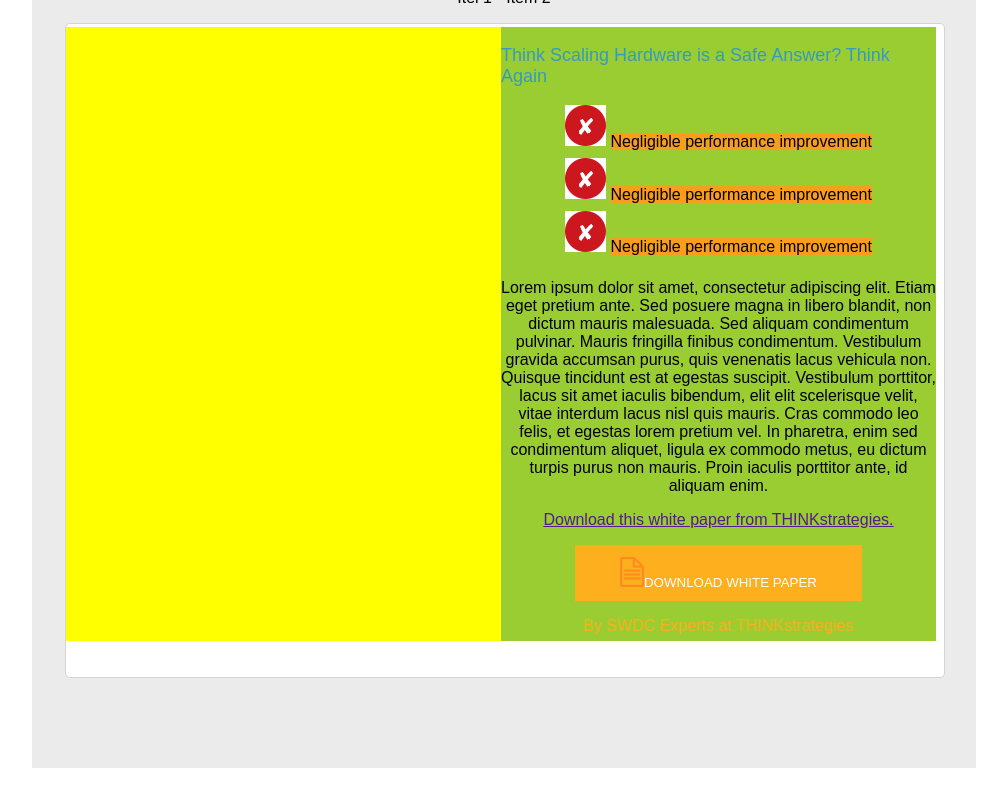
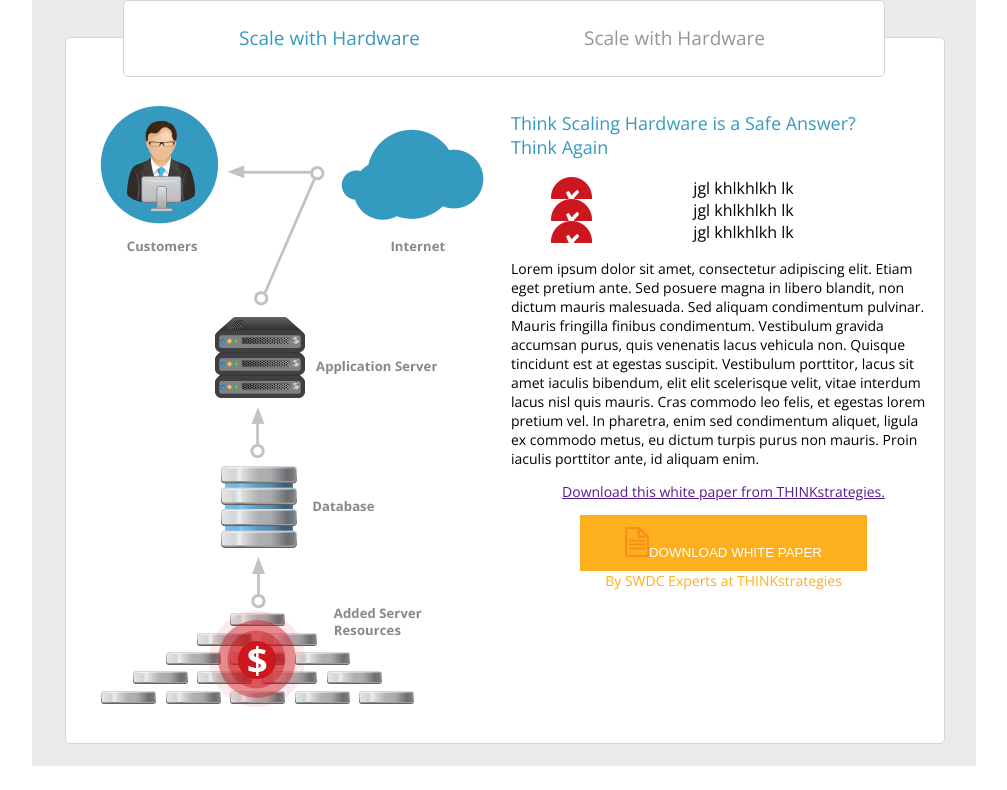
Before and after one commit to lmunozxyz/GAP, a plain HTML site: page html/index.html in a window 1280 px wide. Shown: the part 735-1525 px from the top of the page, without its empty margins (136-1143 px from the left). Before the commit the page ends 1503 px from the top, so only its background shows below. Drawn offline with nearby package versions, Linux system fonts and the light colour scheme.

Commit message:
Ma cambios

```diff
--- a/html/dist/css/style.css
+++ b/html/dist/css/style.css
@@ -1,9 +1,9 @@
-body{
+body {
     width: 100%;
     height: 100%;
     margin: 0 auto;
     background-color: white;
-    font-family: Arial, Helvetica, sans-serif;
+    font-family: 'Open Sans', sans-serif;
 
 }
 
@@ -15,39 +15,79 @@
 
 }
 
-header h1{
+header h1 {
     width: 944px;
     margin: 0 auto;
     vertical-align: middle;
-    font-family: Arial, Helvetica, sans-serif;
+
+    font-weight:800;
     font-size: 45px;
     line-height: 1.7;
     color: white;
+    text-shadow: 1px 1px 5px white, 0 0 5px white, 0 0 5px white;
+
 }
+
+
+
+.extraBold{ /* you can also name this rbt-light or whatever you like*/
+    font-weight:800;
+}
+.bold{
+    font-weight:600;
+    margin-bottom: 0;
+}
+.regular{
+    font-weight:400;
+}
+
+
+p {
+    font-size: 14px;
+    margin-top: 0;
+}
+
+
+
+
+
 
 h2 #mainContent  {
     text-align: center;
     background-color: yellowgreen;
+    top: 00px;
 }
+
+
+
+
 
 .infoHeader{
     font-size: 23px;
     color: #f99d1c;
     text-align: left;
  /*   width: 944px;*/
+    font-weight:400;
+    margin-bottom: 4px;
 }
 
 .headerSecondBox {
-    padding-top: 23px;
-    padding-bottom: 0px;
+    padding-top: 18px;
+    padding-bottom: 9px;
+
+
 }
 
 
 #preMain {
-    width: 944px;
+    width: 941px;
     margin: 0 auto;
     /*background-color: yellowgreen;*/
     margin-bottom: 34px;
+ }
+
+ #premain.p {
+     color: #555;
  }
 
  #mainBox {
@@ -69,6 +109,40 @@
      padding-top: 3px;
      text-align: center;
  }
+
+ #roundSelector {
+    top:40px;
+    width: 694px;
+    height: 75px;
+    margin: 0 auto;
+    background-color: #fff;
+    padding-left: 33px;
+    padding-right: 33px;
+    border: #d4d4d4 solid 1px;
+    border-radius: 5px;
+    z-index:10;
+    position: relative;
+ }
+
+ #selectorLeft{
+     float: left;
+     line-height: 75px;
+     vertical-align: middle;
+     width: 345px;
+     color: #359ac0;
+     font-size: 19px;
+     text-align: center;
+ }
+
+ #selectorRight{
+    float: left;
+    line-height: 75px;
+    vertical-align: middle;
+    width: 345px;
+    color: #959595;
+    font-size: 19px;
+    text-align: center;
+}
 
  #diagramImage1{
      float: left;
@@ -101,7 +175,9 @@
     text-transform: uppercase;
     color: #888888;
     font-size: 32px;
-    font-weight: 100;
+    font-weight: 400;
+    bottom:-50px;
+    position: relative;
 }
 
 #mainBoxContent {
@@ -112,27 +188,39 @@
     border-radius: 5px;
     padding: 0;
     margin: 0 auto;
-    padding-top: 3px;
+    padding-top: 55px;
     text-align: center;
 }
 
+#contentTwo p {
+    text-align: left;
+}
 
-#contentOne {
+
+.contentOne {
     float: left;
     margin: 0;
     padding: 0;
     width: 435px;
     height: 614px;
-    background-color: yellow;
+   /* background-color: yellow;*/
 }
+
+.contentOne figure {
+    float: left;
+    margin: 0;
+    padding: 0;
+}
+
+
 
 #contentTwo {
     float: left;
-    margin: 0;
+    margin: 0 0 0 10px;
     padding: 0;
-    width: 435px;
+    width: 425px;
     height: 614px;
-    background-color: yellowgreen;
+    /*background-color: yellowgreen;*/
 }
 
 .iconImage {
@@ -141,11 +229,19 @@
     line-height: 2;
   }
 .iconText {
-    line-height: 2;
+    line-height: 41px;
     vertical-align: middle;
     background-color: #f99d1c;
 
 }
+ul{
+    list-style-type: none;
+}
+li {
+    background: url(../img/iconx.gif) no-repeat left top;
+
+    margin: 0;
+  }
 
 #blueTitle {
     color:#359ac0;
@@ -156,7 +252,7 @@
 
 .linkDocument {
     color:#359ac0;
-    text-align: center;
+    text-align: center !important;
     text-decoration: underline;
 }
 
@@ -172,4 +268,9 @@
 
 .bySwdc {
     color: #fdaf1e;
+    text-align: center !important;
 }
+
+footer {
+    margin-bottom: 30px;
+}
--- a/html/index.html
+++ b/html/index.html
@@ -1,7 +1,11 @@
 <!DOCTYPE html>
 <html>
     <head>
+        <title>Prueba T&eacute;cnica GAP</title>
         <link href="./dist/css/style.css" rel="stylesheet">
+        <link rel="preconnect" href="https://fonts.gstatic.com">
+        <link href="https://fonts.googleapis.com/css2?family=Open+Sans:wght@400;800&display=swap" rel="stylesheet">
+
     </head>
 
     <body>
@@ -12,7 +16,7 @@
         <main>
             <section id="preMain">
                 <p class="infoHeader">Lorem ipsum dolor sit amet, consectetur.</p>
-                <p><strong>Lorem ipsum dolor sit amet, consectetur.</strong></p>
+                <p class="bold">Lorem ipsum dolor sit amet, consectetur.</strong></p>
                 <p>Lorem ipsum dolor sit amet, consectetur adipiscing elit. Aliquam tellus nulla, interdum tempor quam rutrum, finibus finibus risus. Pellentesque non massa elit. Maecenas vel nisi a nisl luctus dictum. Sed eget mi sed nibh placerat ultrices. Nunc lacinia vehicula mi id semper. Vestibulum ante ipsum primis in faucibus orci luctus et ultrices posuere cubilia Curae; Integer condimentum id odio a tempus. Sed ac libero dictum, venenatis sem nec, accumsan sem. Nunc ultrices quis magna sed commodo.</p>
             </section>
 
@@ -39,37 +43,42 @@
 
                 <section id="mainContent">
                     <h2 id="mainContentTitle">Lorem ipsum dolor</h2>
-                    <p><center>Itel 1 - Item 2</center></p>
+
+                    <section id="roundSelector">
+                        <article id="selectorLeft">
+                            Scale with Hardware
+                        </article>
+                        <article id="selectorRight">
+                            Scale with Hardware
+                        </article>
+                    </section>
+
+
                 </section>
 
 
 
                 <section id="mainBoxContent">
 
-                    <article id="contentOne">
+                    <article class="contentOne">
                         <figure>
-                            <!--
-                            <img src="dist/img/main_graphic.png" alt="Here goes the copy for this image."/>-->
+
+                            <img src="dist/img/main_graphic.png" alt="Here goes the copy for this image."/>
                         </figure>
                     </article>
 
                     <article id="contentTwo">
-                        <h3 id="blueTitle">Think Scaling Hardware is a Safe Answer? Think Again</h3>
+                        <h3 id="blueTitle">Think Scaling Hardware is a Safe Answer?</br> Think Again</h3>
 
-                        <div>
-                            <img src="./dist/img/iconx.gif" alt="Here goes the copy for this image.">
-                            <span class="iconText">Negligible performance improvement</span>
-                        </div>
 
-                        <div>
-                            <img src="./dist/img/iconx.gif" alt="Here goes the copy for this image.">
-                            <span class="iconText">Negligible performance improvement</span>
-                        </div>
 
-                        <div>
-                            <img src="./dist/img/iconx.gif" alt="Here goes the copy for this image.">
-                            <span class="iconText">Negligible performance improvement</span>
-                        </div>
+                        <ul>
+                            <li>jgl khlkhlkh lk</li>
+                            <li>jgl khlkhlkh lk</li>
+                            <li>jgl khlkhlkh lk</li>
+                        </ul>
+
+
 
                         <p>
                             Lorem ipsum dolor sit amet, consectetur adipiscing elit. Etiam eget pretium ante. Sed posuere magna in libero blandit, non dictum mauris malesuada. Sed aliquam condimentum pulvinar. Mauris fringilla finibus condimentum. Vestibulum gravida accumsan purus, quis venenatis lacus vehicula non. Quisque tincidunt est at egestas suscipit. Vestibulum porttitor, lacus sit amet iaculis bibendum, elit elit scelerisque velit, vitae interdum lacus nisl quis mauris. Cras commodo leo felis, et egestas lorem pretium vel. In pharetra, enim sed condimentum aliquet, ligula ex commodo metus, eu dictum turpis purus non mauris. Proin iaculis porttitor ante, id aliquam enim.
@@ -85,7 +94,7 @@
                 </section>
 
 
-      <br><br><br><br><br>
+      <br>
 
             </section>
 
@@ -104,6 +113,7 @@
 
         <!-- footer -->
         <footer></footer>
+
     </body>
 
 
```
Also changed, not shown: html/list.html (added, +32 -0 lines).
